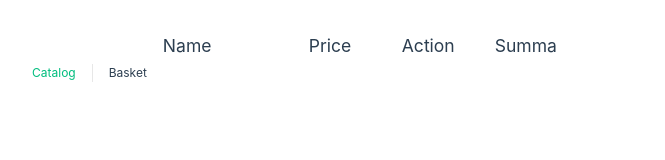
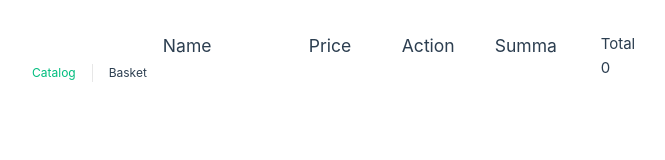
Before and after one commit to Ann-Fox/test-vue, a Vue app: page /basket in a window 1280 px wide. Shown: the top 160 px of the page, without its empty margins (16-681 px from the left). Built offline with nearby package versions, Linux system fonts and the light colour scheme.

Commit message:
total summa

```diff
--- a/src/views/BasketView.vue
+++ b/src/views/BasketView.vue
@@ -1,8 +1,18 @@
 <script setup>
 import BasketItem from '../components/BasketItem.vue'
 import { useCounterStore } from '../stores/counter';
+import { computed } from 'vue';
 
 const store = useCounterStore()
+
+const totalSum = computed(() => {
+let totalItem = 0
+
+store.items.forEach((item) => {
+  totalItem = totalItem + Math.round(item.price * item.qty)
+})
+return totalItem
+})
 </script>
 
 <template>
@@ -20,9 +30,14 @@ const store = useCounterStore()
      :name-product="item.name"
      :price-product="item.price"
      :qty-product="item.qty"
-     :index-product="index"></BasketItem>
+     :index-product="index">
+    </BasketItem>
   </div>
 
+<div class="total">
+  <p>Total</p>
+  {{ totalSum }}
+</div>
 </template>
 
 <style>
```
